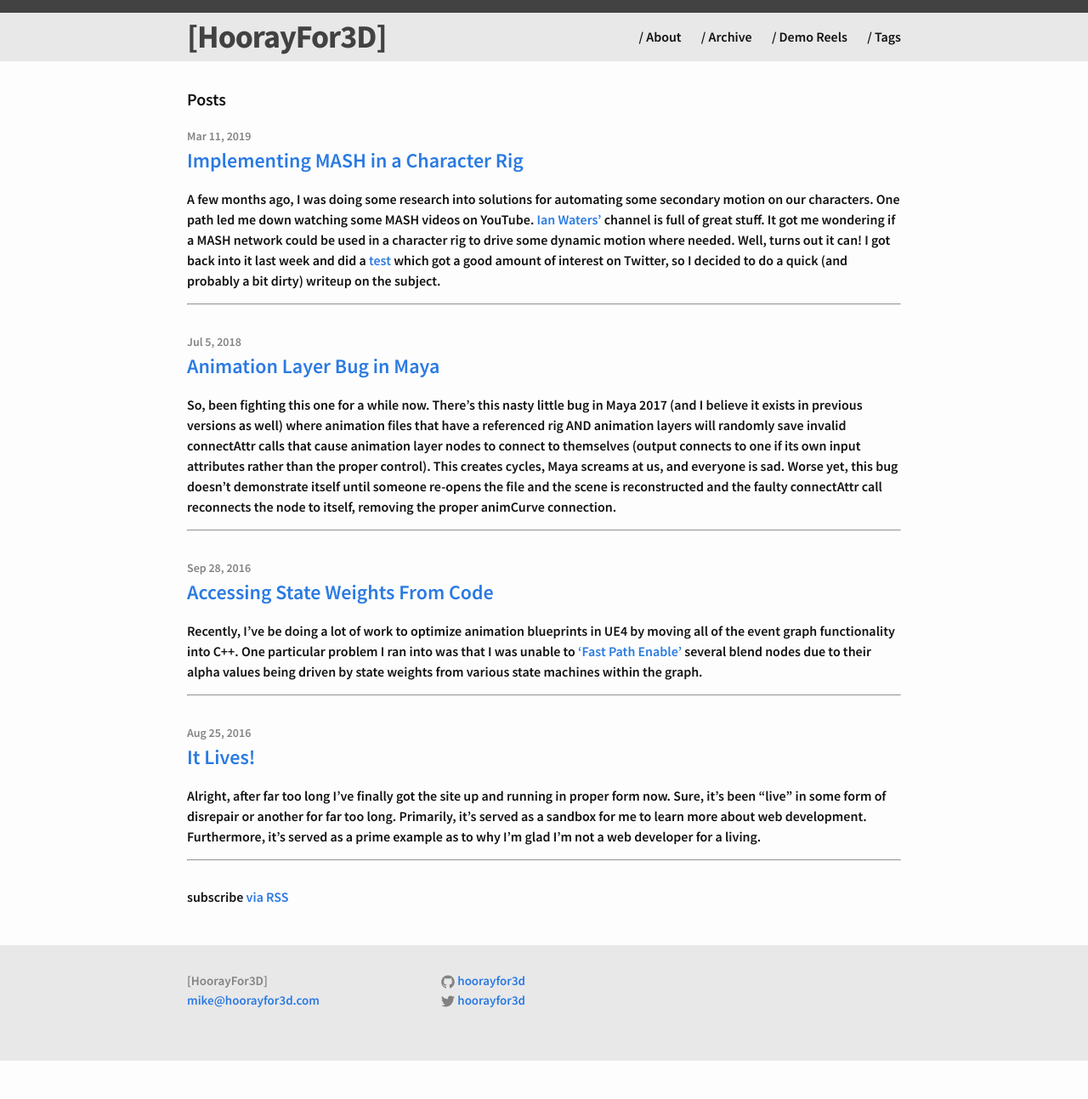
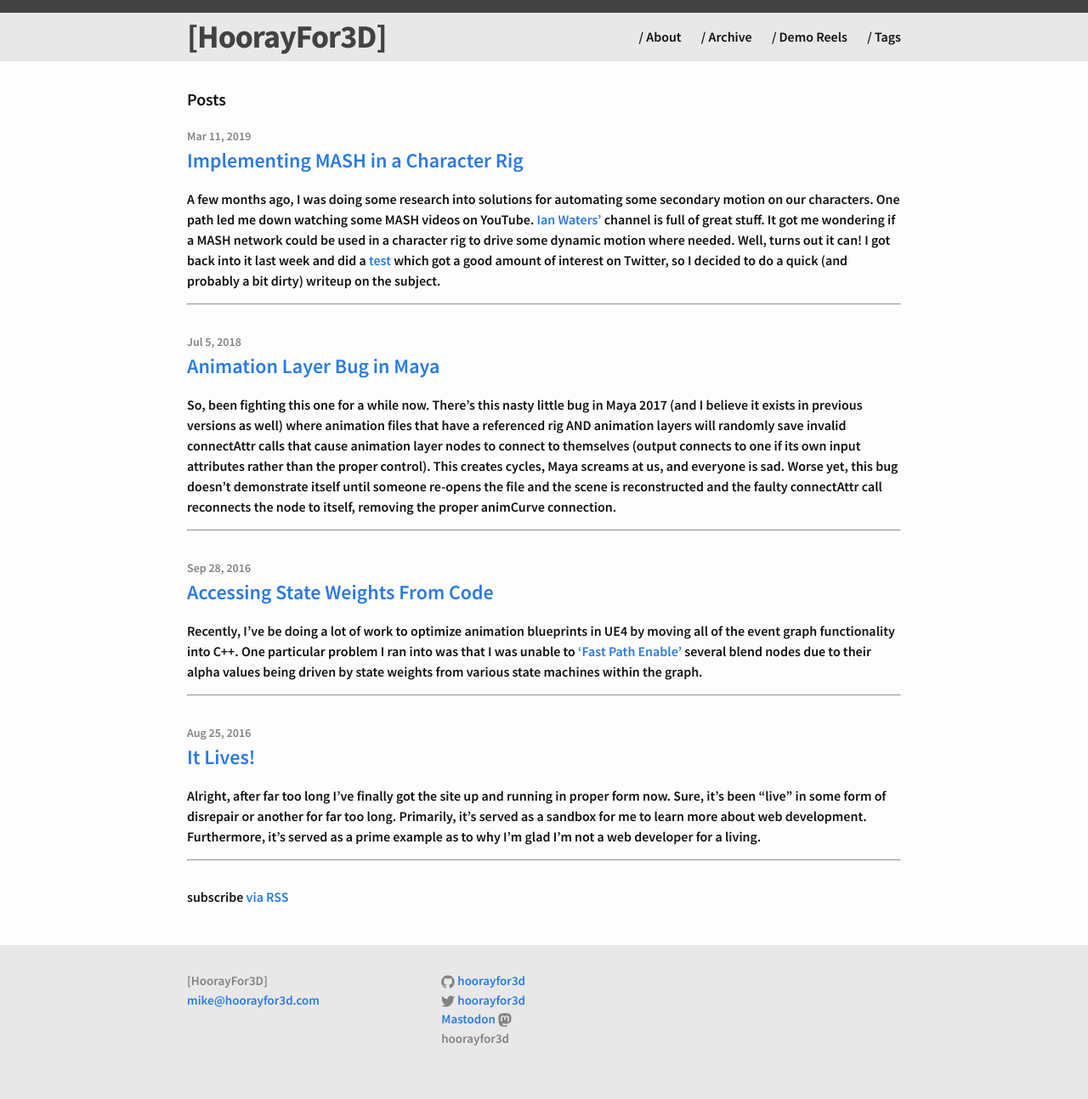
Before and after one commit to hoorayfor3d/hoorayfor3d.github.io, a Jekyll site: the page built from index.html, in a window 1280 px wide. Shown: the whole page at 85% size. Built offline with Jekyll 4.4.1, drawn with Linux system fonts in a browser that asks for light colours; before the commit the page ends 1248 px from its top, so only the background shows below that.

Commit message:
Added mastodon link

```diff
--- a/_includes/footer.html
+++ b/_includes/footer.html
@@ -40,6 +40,20 @@
             </a>
           </li>
           {% endif %}
+
+          {% if site.mastodon_username %}
+          <li>
+            <a rel="me" href="https://mastodon.gamedev.place/@{{ site.mastodon_username }}">Mastodon</a>
+              <span class="icon  icon--mastodon">
+                <svg viewBox="0 0 16 16">
+                  <path fill="#828282" d="M11.19 12.195c2.016-.24 3.77-1.475 3.99-2.603.348-1.778.32-4.339.32-4.339 0-3.47-2.286-4.488-2.286-4.488C12.062.238 10.083.017 8.027 0h-.05C5.92.017 3.942.238 2.79.765c0 0-2.285 1.017-2.285 4.488l-.002.662c-.004.64-.007 1.35.011 2.091.083 3.394.626 6.74 3.78 7.57 1.454.383 2.703.463 3.709.408 1.823-.1 2.847-.647 2.847-.647l-.06-1.317s-1.303.41-2.767.36c-1.45-.05-2.98-.156-3.215-1.928a3.614 3.614 0 0 1-.033-.496s1.424.346 3.228.428c1.103.05 2.137-.064 3.188-.189zm1.613-2.47H11.13v-4.08c0-.859-.364-1.295-1.091-1.295-.804 0-1.207.517-1.207 1.541v2.233H7.168V5.89c0-1.024-.403-1.541-1.207-1.541-.727 0-1.091.436-1.091 1.296v4.079H3.197V5.522c0-.859.22-1.541.66-2.046.456-.505 1.052-.764 1.793-.764.856 0 1.504.328 1.933.983L8 4.39l.417-.695c.429-.655 1.077-.983 1.934-.983.74 0 1.336.259 1.791.764.442.505.661 1.187.661 2.046v4.203z"/>
+                </svg>
+              </span>
+
+              <span class="username">{{ site.mastodon_username }}</span>
+            </a>
+          </li>
+          {% endif %}
         </ul>
       </div>
 
```
